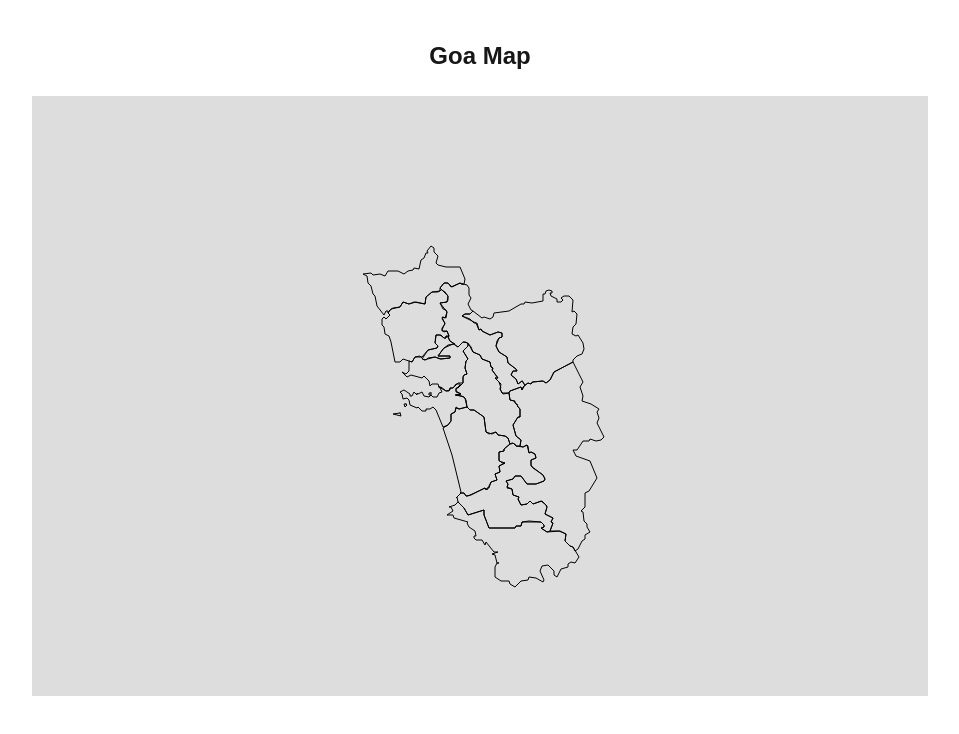
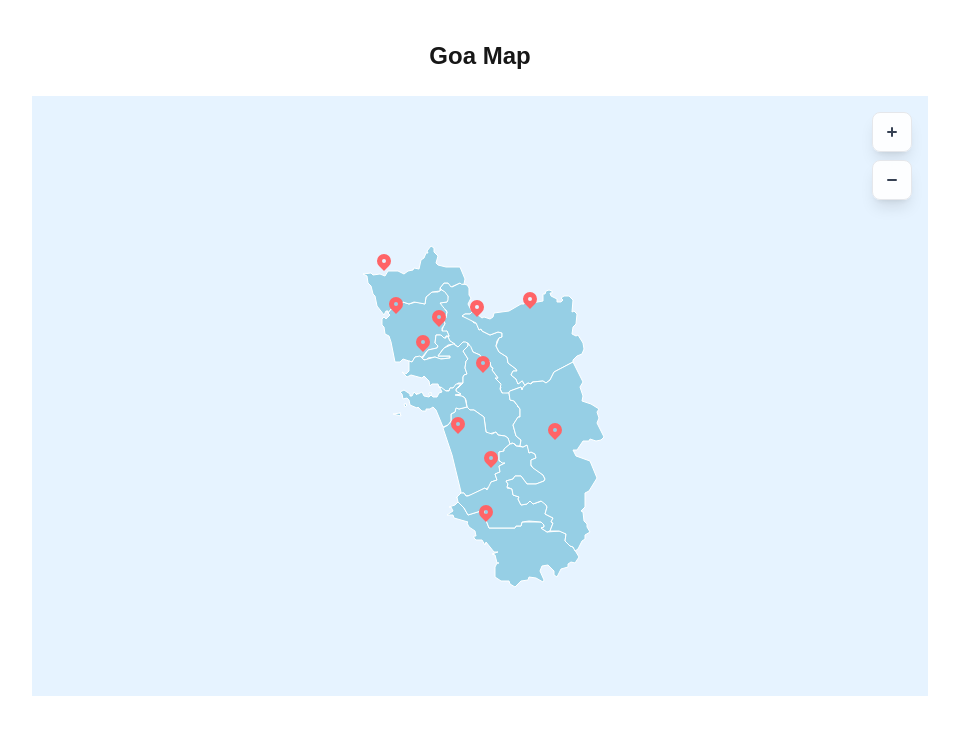
Before and after one commit to abhinavsaxena2308/goa-visual, a Next.js app: page / in a window 1280 px wide. Shown: the top 734 px of the page, without its empty margins (160-1119 px from the left). Built offline with nearby package versions, Linux system fonts and the light colour scheme.

Commit message:
map ui changed

```diff
--- a/components/GoaMap.tsx
+++ b/components/GoaMap.tsx
@@ -1,8 +1,10 @@
 "use client";
 
-import { useEffect, useState } from "react";
+import { useEffect, useState, useRef } from "react";
 import dynamic from "next/dynamic";
 import type { FeatureCollection, Feature, GeoJsonProperties } from "geojson";
+import { MapPin } from "@deemlol/next-icons";
+import { divIcon } from "leaflet";
 
 const MapContainer = dynamic(
   () => import("react-leaflet").then((mod) => mod.MapContainer),
@@ -14,6 +16,21 @@ const GeoJSON = dynamic(
   { ssr: false }
 );
 
+const Marker = dynamic(
+  () => import("react-leaflet").then((mod) => mod.Marker),
+  { ssr: false }
+);
+
+const Popup = dynamic(
+  () => import("react-leaflet").then((mod) => mod.Popup),
+  { ssr: false }
+);
+
+// const TileLayer = dynamic(
+//   () => import("react-leaflet").then((mod) => mod.TileLayer),
+//   { ssr: false }
+// );
+
 const geoUrl = "/data/goa-talukas.geojson";
 
 export default function GoaMap() {
@@ -21,6 +38,38 @@ export default function GoaMap() {
   const [talukaData, setTalukaData] = useState<Record<string, any> | null>(null);
   const [hoveredTaluka, setHoveredTaluka] = useState<string | null>(null);
   const [isClient, setIsClient] = useState(false);
+  const [talukaCentroids, setTalukaCentroids] = useState<Array<{name: string, lat: number, lng: number}>>([]);
+  const mapRef = useRef<any>(null);
+
+  const createCustomIcon = () => {
+    return divIcon({
+      html: `<div class="bg-none text-red-400 w-8 h-8 flex items-center justify-center" style="transform: translateY(-50%);">
+               <svg xmlns="http://www.w3.org/2000/svg" class="h-5 w-5" viewBox="0 0 20 20" fill="currentColor">
+                 <path fill-rule="evenodd" d="M5.05 4.05a7 7 0 119.9 9.9L10 18.9l-4.95-4.95a7 7 0 010-9.9zM10 11a2 2 0 100-4 2 2 0 000 4z" clip-rule="evenodd" />
+               </svg>
+             </div>`,
+      className: "",
+      iconSize: [32, 32],
+      iconAnchor: [16, 32],
+    });
+  };
+
+  const calculateCentroids = (data: FeatureCollection) => {
+    const centroids = data.features.map(feature => {
+      if (feature.geometry.type === 'Polygon') {
+        const coords = (feature.geometry as any).coordinates[0];
+        const lat = coords.reduce((sum: number, coord: number[]) => sum + coord[1], 0) / coords.length;
+        const lng = coords.reduce((sum: number, coord: number[]) => sum + coord[0], 0) / coords.length;
+        return {
+          name: feature.properties?.NAME_3 as string,
+          lat,
+          lng
+        };
+      }
+      return { name: '', lat: 0, lng: 0 };
+    }).filter(centroid => centroid.name !== '');
+    setTalukaCentroids(centroids);
+  };
 
   useEffect(() => {
     setIsClient(true);
@@ -28,7 +77,10 @@ export default function GoaMap() {
     // Load GeoJSON data
     fetch(geoUrl)
       .then((res) => res.json())
-      .then((data) => setGeoData(data))
+      .then((data) => {
+        setGeoData(data);
+        calculateCentroids(data);
+      })
       .catch((err) => console.error("Failed to load GeoJSON:", err));
 
     // Load taluka data
@@ -39,11 +91,12 @@ export default function GoaMap() {
   }, []);
 
   const geoJsonStyle = (feature?: Feature) => ({
-    fillColor: hoveredTaluka === feature?.properties?.NAME_3 ? "#3b82f6" : "transparent",
+    fillColor: hoveredTaluka === feature?.properties?.NAME_3 ? "#0047ab" : "#47abcc",
     weight: 1,
     opacity: 1,
-    color: "#000000",
-    fillOpacity: hoveredTaluka === feature?.properties?.NAME_3 ? 0.2 : 0,
+    color: "#ffffff",
+    fillOpacity: hoveredTaluka === feature?.properties?.NAME_3 ? 0.7 : 0.5,
+    filter: "url(#talukaShadow)",
   });
 
   const onEachFeature = (feature: Feature, layer: any) => {
@@ -53,20 +106,34 @@ export default function GoaMap() {
       mouseover: () => {
         setHoveredTaluka(talukaName);
         layer.setStyle({
-          fillColor: "#3b82f6",
-          fillOpacity: 0.2,
-          weight: 3,
+          fillColor: "#0047ab",
+          fillOpacity: 0.7,
+          weight: 1,
+          filter: "url(#talukaShadow)",
         });
       },
       mouseout: () => {
         setHoveredTaluka(null);
         layer.setStyle({
-          fillColor: "transparent",
-          fillOpacity: 0,
-          weight: 2,
+          fillColor: "#47abcc",
+          fillOpacity: 0.5,
+          weight: 1,
+          filter: "url(#talukaShadow)",
         });
       },
     });
+  };
+
+  const handleZoomIn = () => {
+    if (mapRef.current) {
+      mapRef.current.zoomIn();
+    }
+  };
+
+  const handleZoomOut = () => {
+    if (mapRef.current) {
+      mapRef.current.zoomOut();
+    }
   };
 
   if (!isClient) {
@@ -82,17 +149,63 @@ export default function GoaMap() {
       <MapContainer
         center={[15.4, 74.0]}
         zoom={9}
-        style={{ height: "600px", width: "100%" }}
+        style={{ height: "600px", width: "100%", backgroundColor: "#e6f3ff" }}
         scrollWheelZoom={false}
         zoomControl={false}
         attributionControl={false}
+        ref={mapRef}
       >
+        {/* <TileLayer
+          url="https://{s}.tile.openstreetmap.org/{z}/{x}/{y}.png"
+          attribution='&copy; <a href="https://www.openstreetmap.org/copyright">OpenStreetMap</a> contributors'
+        /> */}
         <GeoJSON
           data={geoData}
           style={geoJsonStyle}
           onEachFeature={onEachFeature}
         />
+
+        {/* Map Pins for each taluka */}
+        {talukaCentroids.map((centroid, index) => (
+          <Marker
+            key={index}
+            position={[centroid.lat, centroid.lng]}
+            icon={createCustomIcon()}
+          >
+            <Popup>
+              <div className="font-semibold text-black">{centroid.name}</div>
+              {talukaData && talukaData[centroid.name] && (
+                <div className="text-sm mt-1">
+                  <div>Literacy: {talukaData[centroid.name].literacy_rate}%</div>
+                  <div>Schools: {talukaData[centroid.name].schools}</div>
+                </div>
+              )}
+            </Popup>
+          </Marker>
+        ))}
       </MapContainer>
+
+      {/* Zoom Controls */}
+      <div className="absolute top-4 right-4 flex flex-col gap-2 z-1000">
+        <button
+          onClick={handleZoomIn}
+          className="w-10 h-10 bg-white/90 backdrop-blur-sm rounded-lg shadow-lg border border-gray-200 flex items-center justify-center hover:bg-white transition-colors duration-200"
+          aria-label="Zoom in"
+        >
+          <svg xmlns="http://www.w3.org/2000/svg" className="h-5 w-5 text-gray-700" viewBox="0 0 20 20" fill="currentColor">
+            <path fillRule="evenodd" d="M10 5a1 1 0 011 1v3h3a1 1 0 110 2h-3v3a1 1 0 11-2 0v-3H6a1 1 0 110-2h3V6a1 1 0 011-1z" clipRule="evenodd" />
+          </svg>
+        </button>
+        <button
+          onClick={handleZoomOut}
+          className="w-10 h-10 bg-white/90 backdrop-blur-sm rounded-lg shadow-lg border border-gray-200 flex items-center justify-center hover:bg-white transition-colors duration-200"
+          aria-label="Zoom out"
+        >
+          <svg xmlns="http://www.w3.org/2000/svg" className="h-5 w-5 text-gray-700" viewBox="0 0 20 20" fill="currentColor">
+            <path fillRule="evenodd" d="M5 10a1 1 0 011-1h8a1 1 0 110 2H6a1 1 0 01-1-1z" clipRule="evenodd" />
+          </svg>
+        </button>
+      </div>
 
       {(hoveredTaluka && talukaData && talukaData[hoveredTaluka]) ? (
         <div className="absolute top-4 left-4 bg-white/90 backdrop-blur-sm px-4 py-3 rounded-lg shadow-lg border border-gray-200 z-1000 min-w-52">
--- a/package.json
+++ b/package.json
@@ -9,6 +9,7 @@
     "lint": "eslint"
   },
   "dependencies": {
+    "@deemlol/next-icons": "^0.1.9",
     "@types/leaflet": "^1.9.21",
     "leaflet": "^1.9.4",
     "next": "16.1.6",
```
Also changed, not shown: 1 other file (tests, documents, lock files or other folders).
